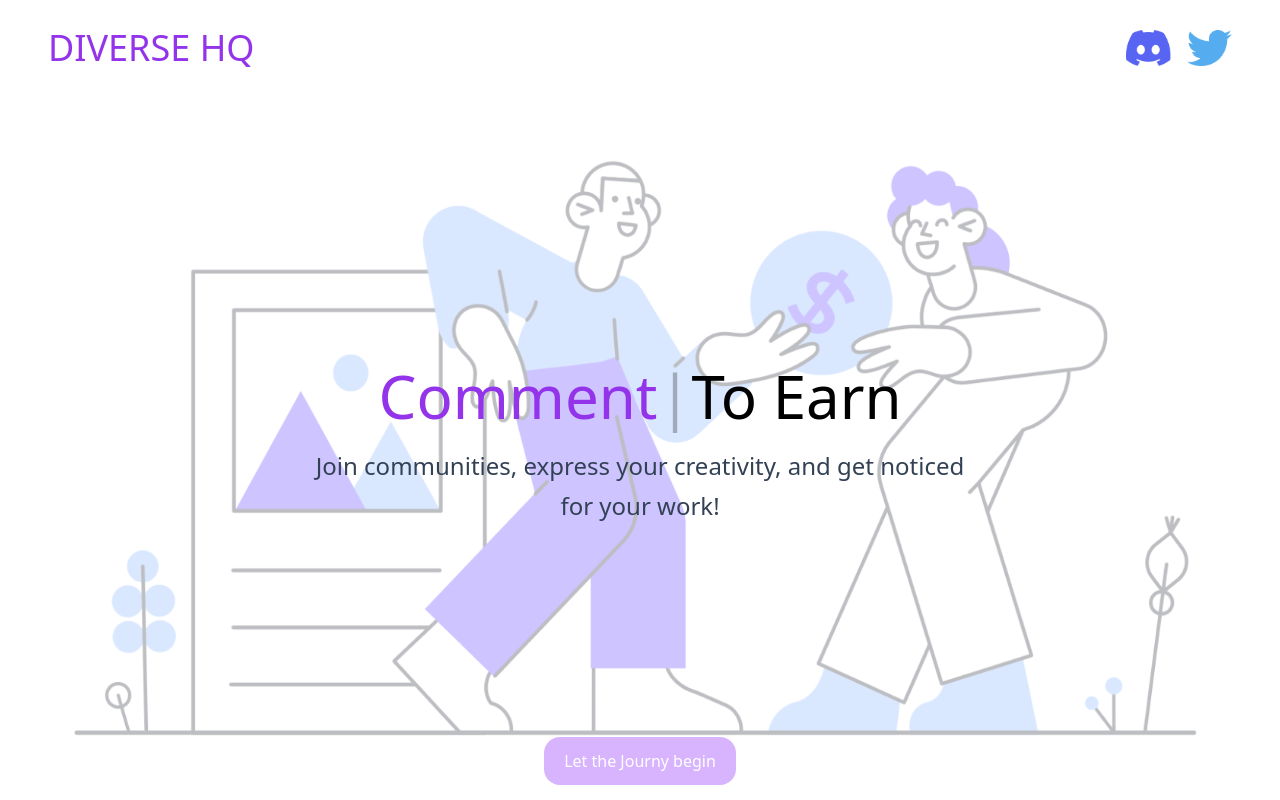
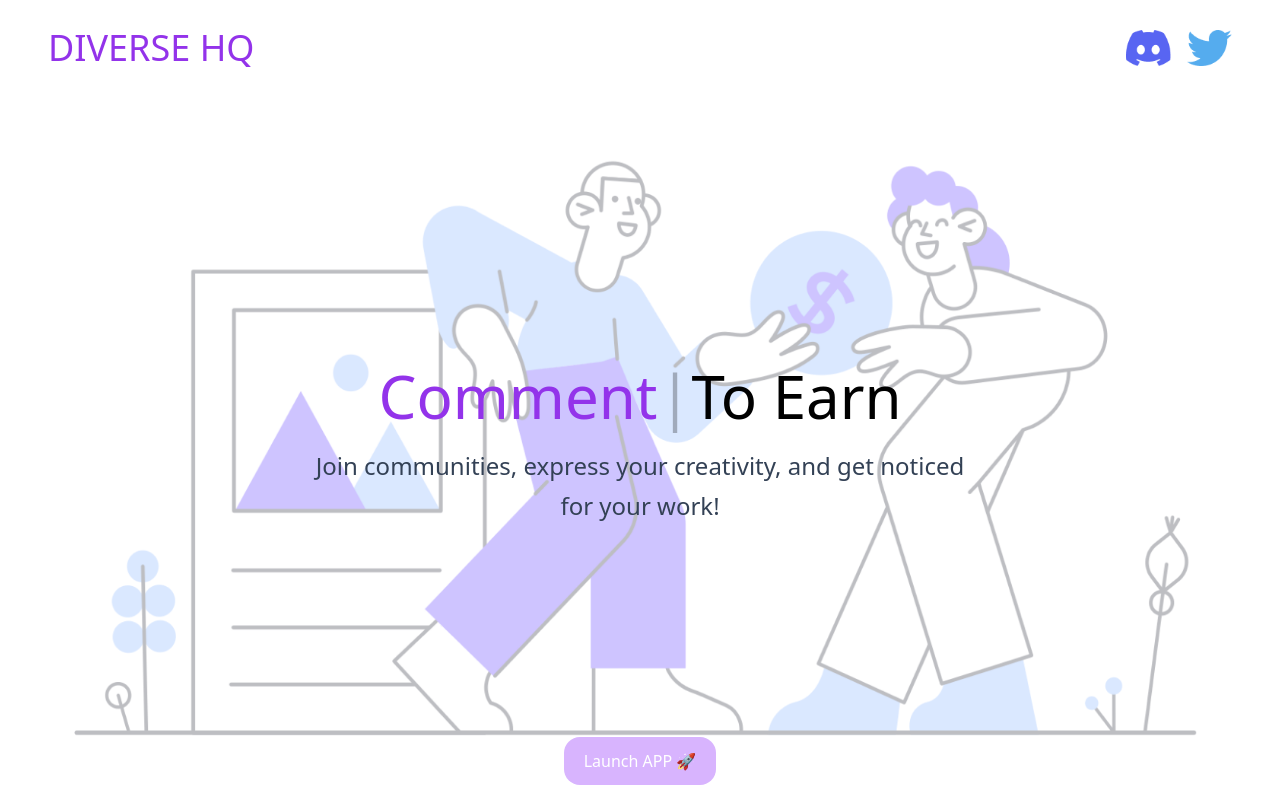
Before and after one commit to DiverseHQ/landingPage, a Next.js app: page / in a window 1280 px wide. Shown: the top 800 px of the page. Built offline with nearby package versions, Linux system fonts and the light colour scheme.

Commit message:
launch app

```diff
--- a/pages/index.js
+++ b/pages/index.js
@@ -15,7 +15,7 @@ export default function Home() {
         <NavBar />
         <CenterContent />
         <div className='absolute bottom-[15px] left-0 w-full flex justify-center items-center'>
-        <PrimaryBtn text="Let the Journy begin" onClick={open} />
+        <PrimaryBtn text="Launch APP 🚀" onClick={open} />
         </div>
       </div>
       <div className='w-full text-center mt-12'>
```
